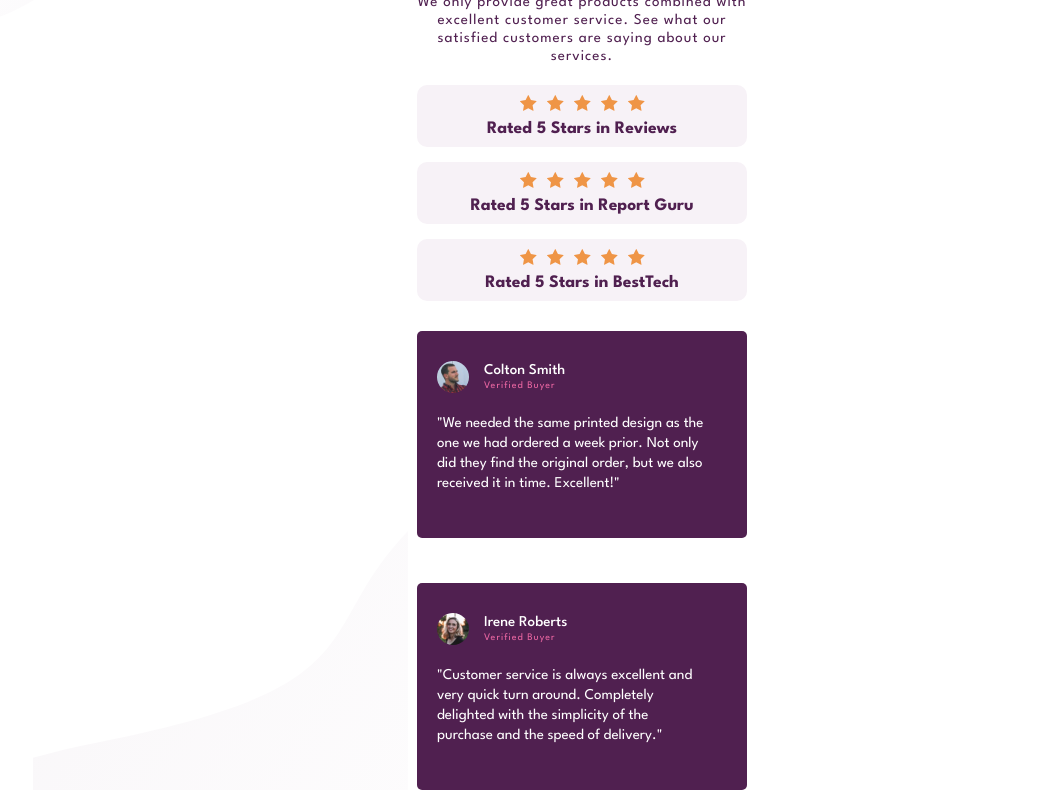
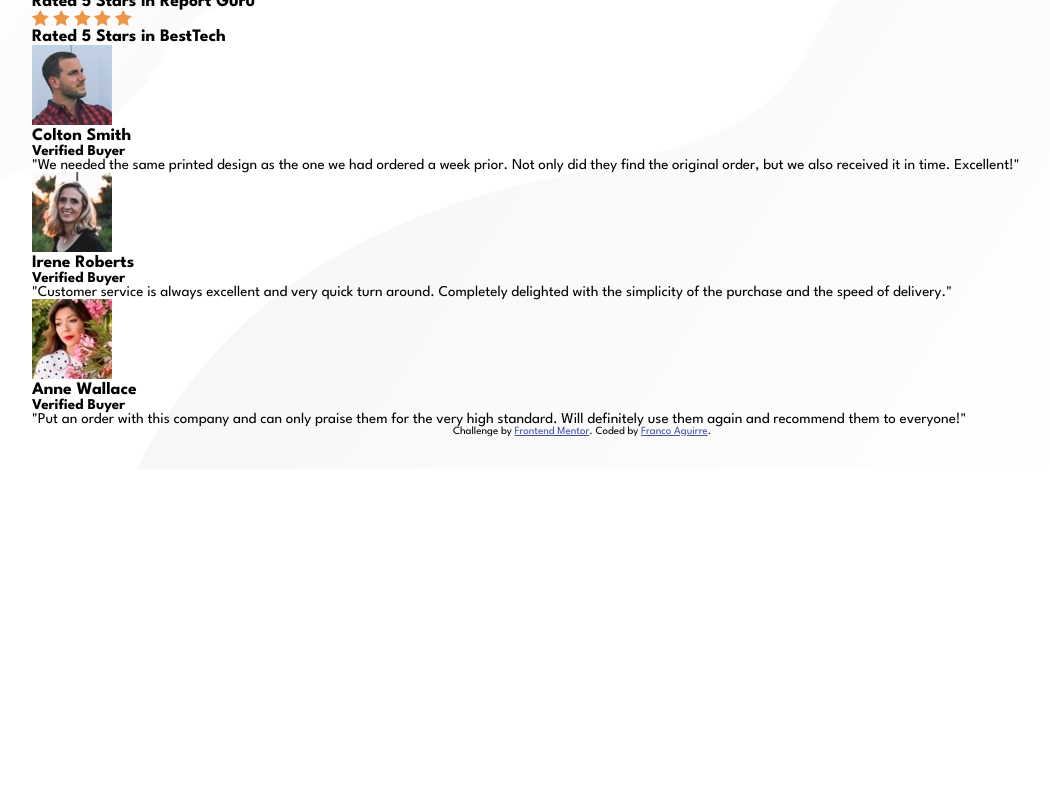
Before and after one commit to Fran3103/Desafio-8, a plain HTML site: page index.html in a window 1280 px wide. Shown: the part 172-962 px from the top of the page, without its empty margins (58-1108 px from the left). After the commit the page ends 800 px from the top, so only its background shows below. Drawn offline with Linux system fonts and the light colour scheme.

Commit message:
empiezo de nuevo

```diff
--- a/index.html
+++ b/index.html
@@ -20,107 +20,73 @@
   </head>
   <body>
 
-    <main>
-      <section class="section-1">
+    <main  class="container">
 
-        <div class="texto">
-          <h1>10,000+ of our users love our products.</h1>
-          <p>We only provide great products combined with excellent customer service.
-            See what our satisfied customers are saying about our services.</p>
-          </div>
+      <head class="texto">
 
-          <div class="rated">
-            <div class="stars">
-              <div class="img-star">
+        <h1>10,000+ of our users love our products.</h1>
+        <p>We only provide great products combined with excellent customer service. See what our satisfied customers are saying about our services.</p>
+        </head>
 
-                <img  src="/images/icon-star.svg">
-
-                  <img  src="/images/icon-star.svg">
-
-                    <img  src="/images/icon-star.svg">
-
-                      <img  src="/images/icon-star.svg">
-
-                        <img  src="/images/icon-star.svg">
-
-
-            </div>
+        <section class="stars-container">
+          <div class="star">
+            <div>
+              <img src="/images/icon-star.svg" alt="star">
+              <img src="/images/icon-star.svg" alt="star">
+              <img src="/images/icon-star.svg" alt="star">
+              <img src="/images/icon-star.svg" alt="star">
+              <img src="/images/icon-star.svg" alt="star">
               <h3>Rated 5 Stars in Reviews</h3>
             </div>
-            <div class="stars">
-              <div class="img-star">
 
-                  <img  src="/images/icon-star.svg">
-
-                    <img  src="/images/icon-star.svg">
-
-                      <img  src="/images/icon-star.svg">
-
-                        <img  src="/images/icon-star.svg">
-
-                          <img  src="/images/icon-star.svg">
-
-
-              </div>
-
+          </div>
+          <div class="star">
+            <div>
+              <img src="/images/icon-star.svg" alt="star">
+              <img src="/images/icon-star.svg" alt="star">
+              <img src="/images/icon-star.svg" alt="star">
+              <img src="/images/icon-star.svg" alt="star">
+              <img src="/images/icon-star.svg" alt="star">
               <h3>Rated 5 Stars in Report Guru</h3>
             </div>
-            <div class="stars">
-              <div class="img-star">
 
-                <img  src="/images/icon-star.svg">
-
-                  <img  src="/images/icon-star.svg">
-
-                    <img  src="/images/icon-star.svg">
-
-                      <img  src="/images/icon-star.svg">
-
-                        <img  src="/images/icon-star.svg">
-
-
-            </div>
+          </div>
+          <div class="star">
+            <div>
+              <img src="/images/icon-star.svg" alt="star">
+              <img src="/images/icon-star.svg" alt="star">
+              <img src="/images/icon-star.svg" alt="star">
+              <img src="/images/icon-star.svg" alt="star">
+              <img src="/images/icon-star.svg" alt="star">
               <h3>Rated 5 Stars in BestTech</h3>
             </div>
+
           </div>
       </section>
 
-      <section class="section-2">
-        <div class="cards">
-          <div class="card">
-            <div class="ct1">
-                <img src="/images/image-colton.jpg" alt="Colton">
-                <h2>Colton Smith  <br> <span>Verified Buyer</span> </h2>
-
-              </div>
-            <div class="ct2">
-              <p> "We needed the same printed design as the one we had ordered a week prior.
-                Not only did they find the original order, but we also received it in time.
-                Excellent!"</p>
-            </div>
-          </div>
-          <div class="card">
-            <div class="ct1">
-              <img src="/images/image-irene.jpg" alt="Irene">
-              <h2>Irene Roberts <br>
-              <span>Verified Buyer<span></h2></div>
-            <div class="ct2">
-              <p>"Customer service is always excellent and very quick turn around. Completely
-                delighted with the simplicity of the purchase and the speed of delivery."</p>
-            </div>
-          </div>
-          <div class="card">
-            <div class="ct1">
-              <img src="/images/image-anne.jpg" alt="anne">
-              <h2>Anne Wallace <br>
-              <span>Verified Buyer</span></h2></div>
-            <div class="ct2">
-              <p> "Put an order with this company and can only praise them for the very high
-                standard. Will definitely use them again and recommend them to everyone!"</p>
-            </div>
-          </div>
+      <section class="cards-container">
+        <div class="card">
+          <img src="/images/image-colton.jpg" alt="colton">
+          <h3>Colton Smith</h3>
+          <h4>Verified Buyer</h4>
+          <p> "We needed the same printed design as the one we had ordered a week prior. Not only did they find the original order, but we also received it in time.
+              Excellent!"
+              </p>
         </div>
-
+        <div class="card">
+          <img src="/images/image-irene.jpg" alt="irene">
+          <h3>Irene Roberts</h3>
+          <h4>Verified Buyer</h4>
+          <p>"Customer service is always excellent and very quick turn around. Completely delighted with the simplicity of the purchase and the speed of delivery."
+              </p>
+        </div>
+        <div class="card">
+          <img src="/images/image-anne.jpg" alt="anne">
+          <h3>Anne Wallace</h3>
+          <h4>Verified Buyer</h4>
+          <p> "Put an order with this company and can only praise them for the very high standard. Will definitely use them again and recommend them to everyone!"
+              </p>
+        </div>
 
       </section>
 
--- a/style.scss
+++ b/style.scss
@@ -23,149 +23,9 @@ box-sizing: border-box;}
 
   $fontz:15px;
 
-  body{
-    background:url(/images/bg-pattern-top-mobile.svg) 1% -3%, url(/images/bg-pattern-bottom-mobile.svg) 10% 90%;
+ body{
+
+    background: url(/images/bg-pattern-top-mobile.svg), url(/images/bg-pattern-bottom-mobile.svg);
     background-repeat: no-repeat;
-    font-family: 'League Spartan', sans-serif;
-    font-size: $fontz;
-   }
-
-   main{
-    display: grid;
-    grid-template-columns: auto;
-    grid-template-rows: auto auto;
-    width: 330px;
-
-
-    margin: auto auto;
-    margin-top: 70px;
-    overflow: hidden;
-
-   }
-
-   .section-1{
-
-    display: grid;
-    grid-template-columns: auto;
-    grid-template-rows: auto auto;
-
-    .texto{
-
-        width: 100%;
-        align-items: center;
-        text-align: center;
-        h1{
-            margin-top: 10px;
-            font-size: 30px;
-            color: $VeryDarkMagenta;
-            font-weight: 700;
-            padding: 0 50px;
-            margin-bottom: 10px;
-            line-height: 25px;}
-        p{
-            line-height: 18px;
-            letter-spacing: 1px;
-            color: $VeryDarkMagenta;
-            margin-bottom: 10px;
-        }
-        }
-
-    .rated{
-        margin-top: 10px;
-        display: grid;
-        gap: 15px;
-
-        .stars{
-            display: flex;
-            flex-direction: column;
-            align-items: center;
-            justify-content: center;
-            width: 100%;
-            background-color: $LightGrayishMagenta;
-            border-radius: 10px;
-
-
-            .img-star{
-                display: flex;
-                flex-direction: row;
-                justify-content: space-between;
-                align-items: center;
-                margin-top: 10px;
-                margin-bottom: 5px;
-                gap: 10px;
-            }
-            h3{
-                margin-top: 5px;
-                margin-bottom: 10px;
-                color:$VeryDarkMagenta
-            }
-        }
-    }
-
-
-   }
-
-
-   .section-2{
-
-    display: grid;
-    margin-bottom: 20px;
-
-
-        .cards{
-
-
-            display: grid;
-            gap: 15px;
-
-
-            .card{
-                background-color: $VeryDarkMagenta;
-                border-radius: 5px;
-                padding: 15px;
-                margin-top: 30px;
-                padding: 20px;
-            }
-
-
-            }
-        }
-
-        .ct1{
-            margin-top: 10px;
-            margin-bottom: 20px;
-            img{
-                border-radius: 50%;
-                width: 32px;
-                height: 32px;
-            }
-
-            display: flex;
-            align-items: center;
-            width: 70%;
-            h2{
-                margin-left: 15px;
-                color: $White;
-                font-size: 15px;
-                font-weight: 500;
-                span{
-                    color: $SoftPink;
-                    font-size:10px;
-                    font-weight: 400;
-                    letter-spacing: 1px;
-                }
-            }
-        }
-
-        .ct2{
-            p{
-                color: $White;
-
-                line-height: 20px;
-                margin-bottom: 25px;
-                padding-right: 20px;
-
-
-            }
-
-        }
+    background-position: top left, bottom right;
+ }
```
Also changed, not shown: style.css, 1 other file.
